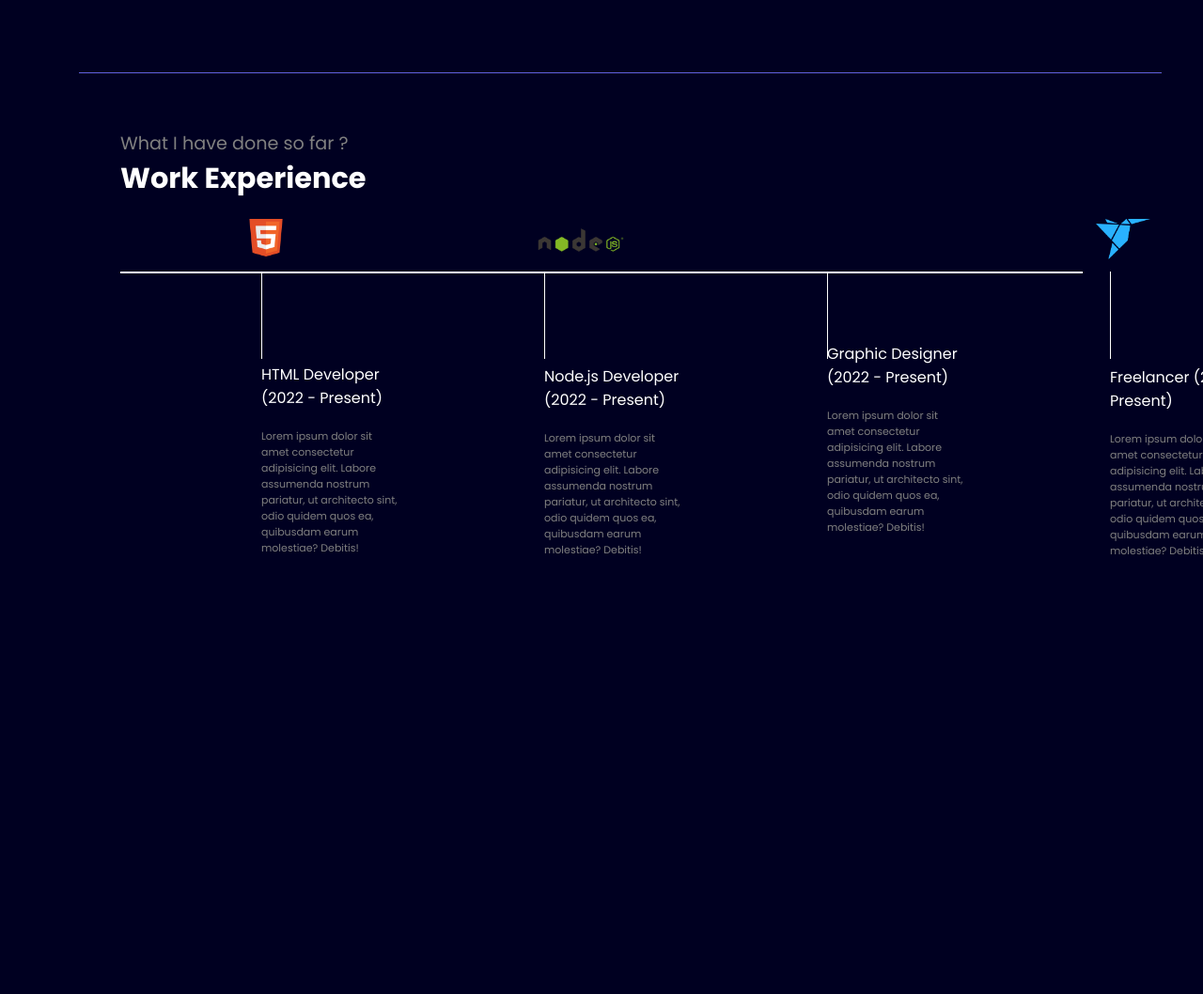
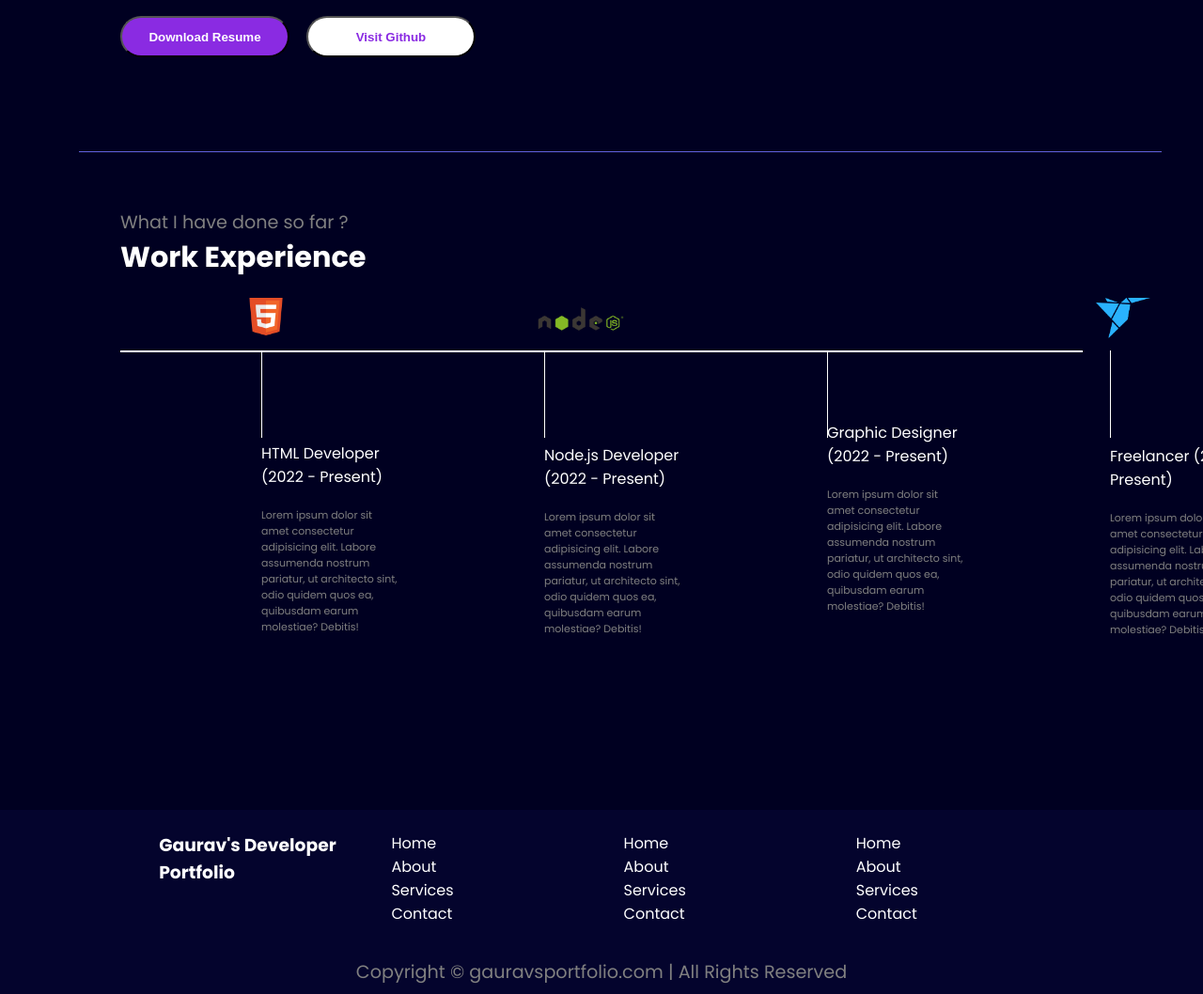
Before and after one commit to gauravhadge-29/PortfolioWebsite, a plain HTML site: page index.html in a window 1280 px wide. Shown: the part 595-1653 px from the top of the page at 94% size. Before the commit the page ends 1373 px from the top, so only its background shows below. Drawn offline with nearby package versions, Linux system fonts and the light colour scheme.

Commit message:
footer and first  section button

```diff
--- a/index.html
+++ b/index.html
@@ -1,43 +1,47 @@
 <!DOCTYPE html>
 <html lang="en">
+
 <head>
   <meta charset="UTF-8" />
   <meta name="viewport" content="width=device-width, initial-scale=1.0" />
   <title>Gaurav - Developer Portfolio</title>
   <link rel="preconnect" href="https://fonts.googleapis.com">
   <link rel="preconnect" href="https://fonts.gstatic.com" crossorigin>
-<link href="https://fonts.googleapis.com/css2?family=Poppins:ital,wght@0,100;0,200;0,300;0,400;0,500;0,600;0,700;0,800;0,900;1,100;1,200;1,300;1,400;1,500;1,600;1,700;1,800;1,900&display=swap" rel="stylesheet">
+  <link
+    href="https://fonts.googleapis.com/css2?family=Poppins:ital,wght@0,100;0,200;0,300;0,400;0,500;0,600;0,700;0,800;0,900;1,100;1,200;1,300;1,400;1,500;1,600;1,700;1,800;1,900&display=swap"
+    rel="stylesheet">
   <style>
     * {
       margin: 0;
       padding: 0;
       box-sizing: border-box;
     }
+
     body {
       background-color: rgb(0, 0, 33);
       color: white;
       font-family: 'Poppins', sans-serif;
     }
 
-      nav{
+    nav {
       display: flex;
       justify-content: space-around;
       height: 80px;
       align-items: center;
-        background-color: rgb(18,18,62);
+      background-color: rgb(18, 18, 62);
     }
 
-      nav ul{
+    nav ul {
       display: flex;
       list-style-type: none;
       justify-content: center;
     }
 
-      nav ul li{
+    nav ul li {
       margin: 0 23px;
     }
 
-      .left{
+    .left {
       font-size: 1.5rem;
     }
 
@@ -48,11 +52,11 @@
       margin: 80px 0;
     }
 
-      .firstSection > div {
+    .firstSection>div {
       width: 30%;
     }
 
-      .leftSection{
+    .leftSection {
       font-size: 3rem;
       /* margin: 70px 0; */
     }
@@ -61,8 +65,8 @@
 
       } */
 
-      .purple{
-        color:blueviolet;
+    .purple {
+      color: blueviolet;
     }
 
     #element {
@@ -72,12 +76,12 @@
 
 
 
-      a{
+    a {
       text-decoration: none;
       color: white;
     }
 
-      a:hover{
+    a:hover {
       text-decoration: none;
       color: rgb(98, 98, 221);
       font-size: 1.01rem;
@@ -94,7 +98,7 @@
       height: 80vh;
     }
 
-      main hr{
+    main hr {
       border: 0px;
       background-color: rgb(98, 98, 221);
       height: 1px;
@@ -102,15 +106,16 @@
       margin: 60px 84px;
     }
 
-      .secondSection h1{
+    .secondSection h1 {
       font-size: 1.9rem;
     }
-      .grey{
-        color:grey;
+
+    .grey {
+      color: grey;
       font-size: 1.2rem;
     }
 
-      .secondSection .box{
+    .secondSection .box {
       background-color: white;
       width: 80vw;
       margin: 76px 0px;
@@ -118,27 +123,27 @@
       display: flex;
     }
 
-      .secondSection .vertical{
+    .secondSection .vertical {
       height: 93px;
       width: 1px;
       background-color: white;
       margin: 0px 150px;
     }
 
-      .image-top{
+    .image-top {
       width: 40px;
       position: relative;
       top: -56px;
       left: -15px;
     }
 
-      .vertical-title{
+    .vertical-title {
       position: relative;
       top: 50px;
       width: 150px;
     }
 
-      .vertical-desc{
+    .vertical-desc {
       position: relative;
       top: 70px;
       width: 150px;
@@ -146,44 +151,94 @@
       font-size: 11px;
     }
 
-      #node{
+    #node {
       width: 120px;
       position: relative;
       top: -64px;
       left: -21px;
     }
 
-      .box :nth-child(2) .vertical-title{
+    .box :nth-child(2) .vertical-title {
       position: relative;
       top: 25px;
     }
 
-      .box :nth-child(2) .vertical-desc{
+    .box :nth-child(2) .vertical-desc {
       position: relative;
       top: 45px;
     }
 
-      #gd{
+    #gd {
       width: 75px;
     }
 
-      #free{
+    #free {
       position: relative;
       width: 58px;
     }
+
+    footer {
+      background-color: rgb(4 4 45);
+      /* height: 233px; */
+    }
+
+    .footer {
+      display: flex;
+      padding: 23px 122px;
+      justify-content: space-evenly;
+    }
+
+    .footer ul {
+      list-style-type: none;
+    }
+
+    .footer>div {
+      width: 200px;
+    }
+
+    footer .footer-rights {
+      text-align: center;
+      padding: 12px 0px;
+    }
+
+    .firstSection .buttons {
+      display: flex;
+      gap: 18px;
+      margin: 20px 0px;
+    }
+
+    .buttons :nth-child(1) {
+      height: 44px;
+      width: 180px;
+      border-radius: 23px;
+      background-color: blueviolet;
+      color: white;
+      font-weight: 700;
+    }
+
+
+    .buttons :nth-child(2) {
+      height: 44px;
+      width: 180px;
+      border-radius: 23px;
+      background-color: white;
+      color: blueviolet;
+      font-weight: 700;
+    }
   </style>
 </head>
+
 <body>
   <header>
     <nav>
       <div class="left">Gaurav's Portfolio</div>
       <div class="right">
         <ul>
-                <li><a href="/">  Home    </a></li>
-                <li><a href="/">  About me</a> </li>
-                <li><a href="/">  Services</a> </li>
-                <li><a href="/">  Projects</a> </li>
-                <li><a href="/">  Contact Us</a> </li>
+          <li><a href="/"> Home </a></li>
+          <li><a href="/"> About me</a> </li>
+          <li><a href="/"> Services</a> </li>
+          <li><a href="/"> Projects</a> </li>
+          <li><a href="/"> Contact Us</a> </li>
         </ul>
       </div>
     </nav>
@@ -195,9 +250,16 @@
         <div>and I am a passionate</div>
         <!-- <div>Web Developer</div> -->
         <span id="element"></span>
+
+        <div class="buttons">
+          <button class="btn">Download Resume</button>
+          <button class="btn">Visit Github</button>
+        </div>
       </div>
       <div class="rightSection">
-                <img src="https://png.pngtree.com/png-vector/20240309/ourmid/pngtree-developers-are-coding-programs-on-computers-programmers-are-analyzing-data-png-image_11902650.png" alt="">
+        <img
+          src="https://png.pngtree.com/png-vector/20240309/ourmid/pngtree-developers-are-coding-programs-on-computers-programmers-are-analyzing-data-png-image_11902650.png"
+          alt="">
       </div>
     </section>
 
@@ -214,7 +276,8 @@
             HTML Developer (2022 - Present)
           </div>
           <div class="vertical-desc">
-                Lorem ipsum dolor sit amet consectetur adipisicing elit. Labore assumenda nostrum pariatur, ut architecto sint, odio quidem quos ea, quibusdam earum molestiae? Debitis!
+            Lorem ipsum dolor sit amet consectetur adipisicing elit. Labore assumenda nostrum pariatur, ut architecto
+            sint, odio quidem quos ea, quibusdam earum molestiae? Debitis!
           </div>
         </div>
         <div class="vertical">
@@ -224,7 +287,8 @@
             Node.js Developer (2022 - Present)
           </div>
           <div class="vertical-desc">
-                Lorem ipsum dolor sit amet consectetur adipisicing elit. Labore assumenda nostrum pariatur, ut architecto sint, odio quidem quos ea, quibusdam earum molestiae? Debitis!
+            Lorem ipsum dolor sit amet consectetur adipisicing elit. Labore assumenda nostrum pariatur, ut architecto
+            sint, odio quidem quos ea, quibusdam earum molestiae? Debitis!
           </div>
         </div>
         <div class="vertical">
@@ -234,7 +298,8 @@
             Graphic Designer (2022 - Present)
           </div>
           <div class="vertical-desc">
-                Lorem ipsum dolor sit amet consectetur adipisicing elit. Labore assumenda nostrum pariatur, ut architecto sint, odio quidem quos ea, quibusdam earum molestiae? Debitis!
+            Lorem ipsum dolor sit amet consectetur adipisicing elit. Labore assumenda nostrum pariatur, ut architecto
+            sint, odio quidem quos ea, quibusdam earum molestiae? Debitis!
           </div>
         </div>
 
@@ -245,7 +310,8 @@
             Freelancer (2022 - Present)
           </div>
           <div class="vertical-desc">
-                Lorem ipsum dolor sit amet consectetur adipisicing elit. Labore assumenda nostrum pariatur, ut architecto sint, odio quidem quos ea, quibusdam earum molestiae? Debitis!
+            Lorem ipsum dolor sit amet consectetur adipisicing elit. Labore assumenda nostrum pariatur, ut architecto
+            sint, odio quidem quos ea, quibusdam earum molestiae? Debitis!
           </div>
         </div>
 
@@ -253,6 +319,44 @@
       </div>
     </section>
   </main>
+
+  <footer>
+    <div class="footer">
+      <div class="footer-first">
+        <h3>Gaurav's Developer Portfolio</h3>
+      </div>
+      <div class="footer-second">
+        <ul>
+          <li>Home</li>
+          <li>About</li>
+          <li>Services</li>
+          <li>Contact</li>
+        </ul>
+      </div>
+
+      <div class="footer-third">
+        <ul>
+          <li>Home</li>
+          <li>About</li>
+          <li>Services</li>
+          <li>Contact</li>
+        </ul>
+      </div>
+      <div class="footer-fourth">
+        <ul>
+          <li>Home</li>
+          <li>About</li>
+          <li>Services</li>
+          <li>Contact</li>
+        </ul>
+      </div>
+    </div>
+
+    <div class="footer-rights grey">
+      Copyright &#169; gauravsportfolio.com | All Rights Reserved
+    </div>
+
+  </footer>
 </body>
 <script src="https://unpkg.com/typed.js@2.1.0/dist/typed.umd.js"></script>
 <!-- Element to contain animated typing -->
@@ -269,4 +373,5 @@
   });
 </script>
 </body>
+
 </html>
```
Lines whose indentation alone changed are shown as unchanged.
